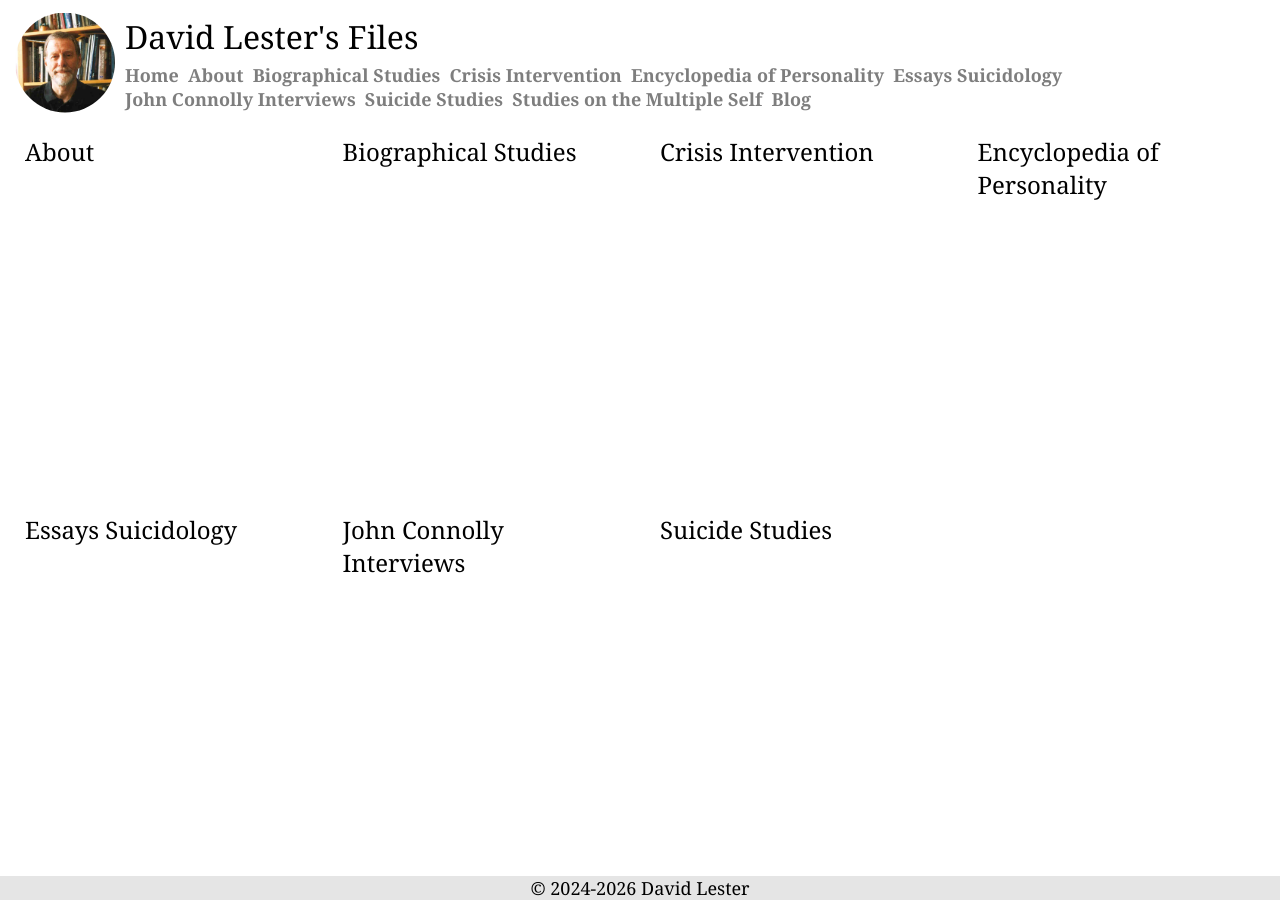
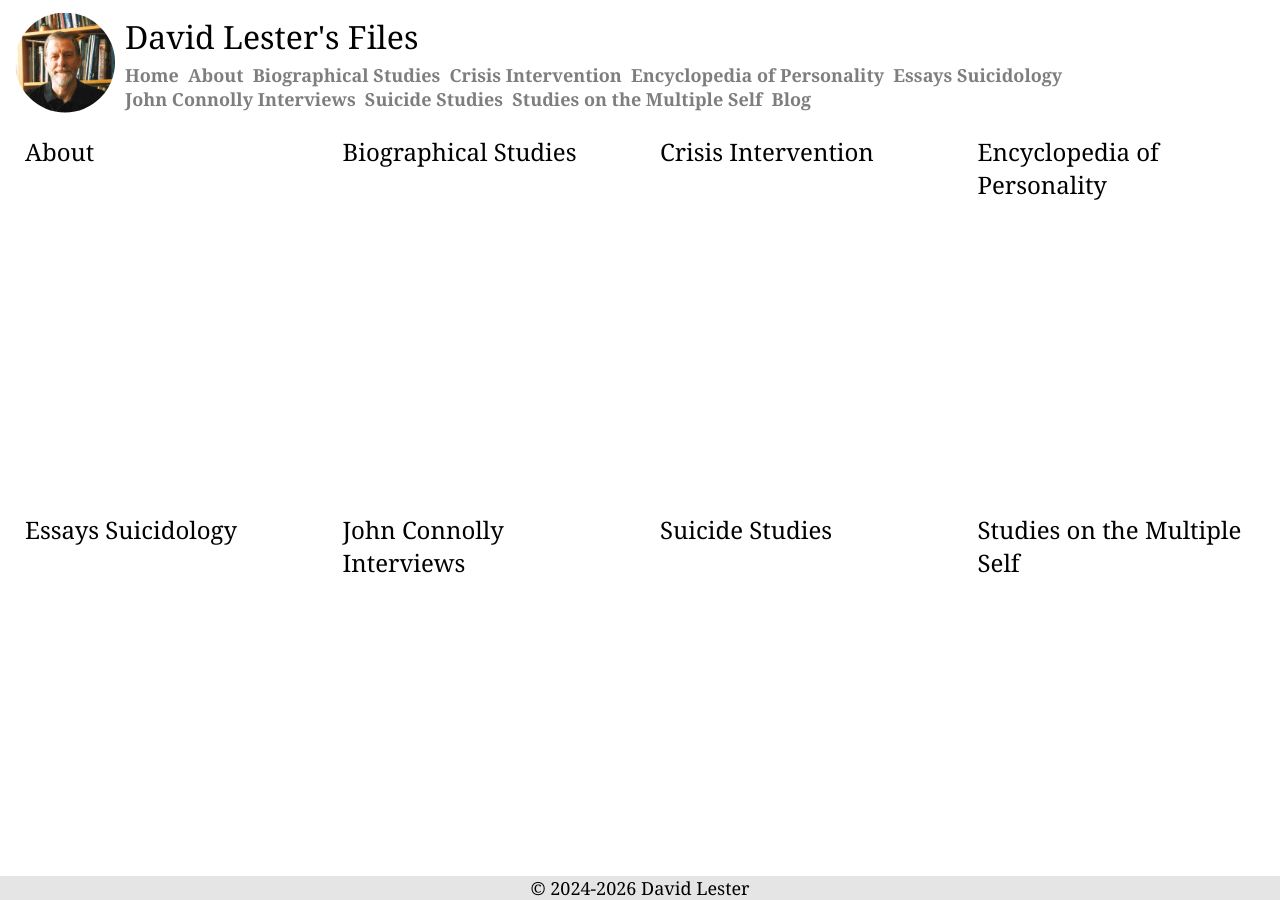
Before and after one commit to AndrewLester/david-lester, a Jekyll site: the page built from index.html, in a window 1280 px wide. Built offline with Jekyll 4.4.1, drawn with Linux system fonts in a browser that asks for light colours.

Commit message:
Update index.html to add Studies on the Multiple Self

```diff
--- a/index.html
+++ b/index.html
@@ -12,4 +12,5 @@ stylesheets:
     {% include document_list.html name="Essays Suicidology" document_type="essays-suicidology" %}
     {% include document_list.html name="John Connolly Interviews" document_type="john-connolly-interviews" %}
     {% include document_list.html name="Suicide Studies" document_type="suicide-studies" %}
+    {% include document_list.html name="Studies on the Multiple Self" document_type="studies-on-the-multiple-self" %}
 </main>
```
